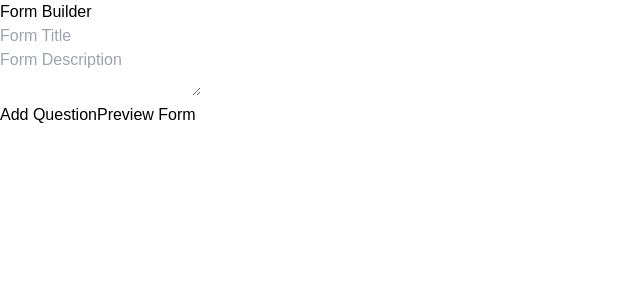
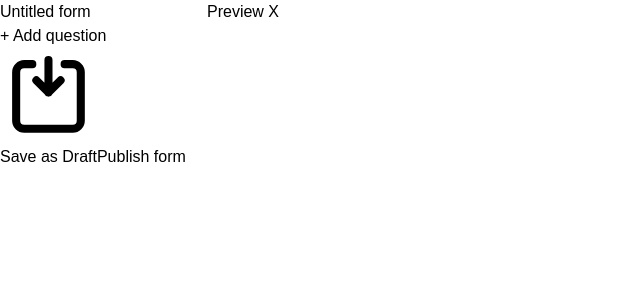
Before and after one commit to phukon/peerlist, a Next.js app: page / in a window 1280 px wide. Shown: the top 300 px of the page, without its empty margins (0-640 px from the left). Built offline with nearby package versions, Linux system fonts and the light colour scheme.

Commit message:
feat: add footer

```diff
--- a/src/app/page.tsx
+++ b/src/app/page.tsx
@@ -1,14 +1,7 @@
 'use client';
 
-import FormBuilder from "@/components/FormBuilder";
+import FormBuilder from '@/components/FormBuilder';
 
 export default function Home() {
-  return (
-    <main className="min-h-screen bg-gray-50 py-8">
-      <div className="max-w-4xl mx-auto">
-        <h1 className="text-3xl font-bold text-center mb-8">Form Builder</h1>
-        <FormBuilder />
-      </div>
-    </main>
-  );
+  return <FormBuilder />;
 }
--- a/src/components/FormBuilder.tsx
+++ b/src/components/FormBuilder.tsx
@@ -10,7 +10,7 @@ import { QuestionBlock } from './QuestionBlock';
 export default function FormBuilder() {
   const [formData, setFormData] = useState<FormData>({
     id: uuidv4(),
-    title: '',
+    title: 'Untitled form',
     description: '',
     questions: [],
   });
@@ -25,42 +25,31 @@ export default function FormBuilder() {
     }));
   };
 
-  const handlePreview = () => {
-    setShowPreview(true);
-    // TODO: send form data to backend
-    console.log('Form data:', formData);
-  };
-
   if (showPreview) {
     return <FormPreview form={formData} onBack={() => setShowPreview(false)} />;
   }
 
   return (
-    <div className="max-w-2xl mx-auto p-6 space-y-6">
-      <div>
+    <div className="min-h-screen bg-white flex flex-col border-2 border-gray-300 md:mx-52 xl:mx-72 relative pb-16">
+      <div className="flex flex-row justify-between py-4 px-6 border-b-2 border-gray-300 items-center">
         <input
           type="text"
-          placeholder="Form Title"
+          placeholder="Untitled form"
           value={formData.title}
           onChange={(e) =>
             setFormData((prev) => ({ ...prev, title: e.target.value }))
           }
-          className="w-full p-2 border rounded"
-          required
+          className="text-base font-semibold text-gray-400 focus:outline-none"
         />
-      </div>
-      <div>
-        <textarea
-          placeholder="Form Description"
-          value={formData.description}
-          onChange={(e) =>
-            setFormData((prev) => ({ ...prev, description: e.target.value }))
-          }
-          className="w-full p-2 border rounded"
-        />
+        <button
+          onClick={() => setShowPreview(true)}
+          className="text-gray-400 border rounded-xl px-4 py-[6px] text-base font-semibold"
+        >
+          Preview X
+        </button>
       </div>
 
-      <div className="space-y-4">
+      <div className="space-y-4 px-6 py-4">
         <Reorder.Group
           axis="y"
           onReorder={(newOrder) =>
@@ -78,20 +67,45 @@ export default function FormBuilder() {
         </Reorder.Group>
       </div>
 
+      <div className="flex justify-center items-center py-4 px-6">
         <button
-        type="button"
           onClick={addQuestion}
-        className="bg-gray-200 px-4 py-2 rounded hover:bg-gray-300 w-full"
+          className="border border-gray-300 rounded-xl px-[14px] py-[6px] text-base font-semibold mt-5"
         >
-        Add Question
+          + Add question
         </button>
+      </div>
 
+      <div className="absolute bottom-0 left-0 right-0 bg-gray-50 py-4 px-6 border-t border-gray-200">
+        <div className="flex justify-between items-center">
           <button
-        onClick={handlePreview}
-        className="bg-blue-500 text-white px-6 py-2 rounded hover:bg-blue-600 w-full"
+            onClick={() => {/* TODO: Implement save draft functionality */}}
+            className="flex items-center text-gray-600 hover:text-gray-800"
           >
-        Preview Form
+            <svg
+              className="w-5 h-5 mr-2"
+              fill="none"
+              stroke="currentColor"
+              viewBox="0 0 24 24"
+              xmlns="http://www.w3.org/2000/svg"
+            >
+              <path
+                strokeLinecap="round"
+                strokeLinejoin="round"
+                strokeWidth={2}
+                d="M8 4H6a2 2 0 00-2 2v12a2 2 0 002 2h12a2 2 0 002-2V6a2 2 0 00-2-2h-2m-4-1v8m0 0l3-3m-3 3L9 8"
+              />
+            </svg>
+            Save as Draft
           </button>
+          <button
+            onClick={() => {/* TODO: Implement publish functionality */}}
+            className="bg-[#7BC5AE] hover:bg-[#6AB39C] text-white px-4 py-[6px] rounded-xl font-medium"
+          >
+            Publish form
+          </button>
+        </div>
+      </div>
     </div>
   );
 }
```
Lines whose indentation alone changed are shown as unchanged.
